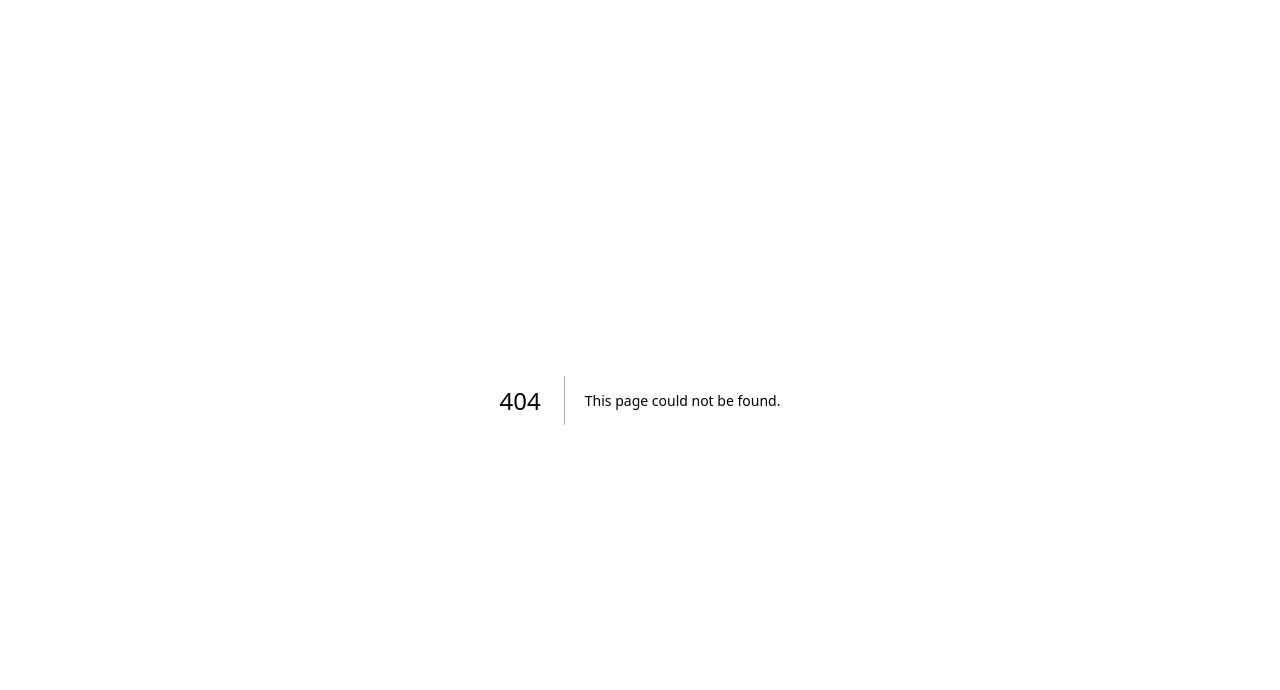
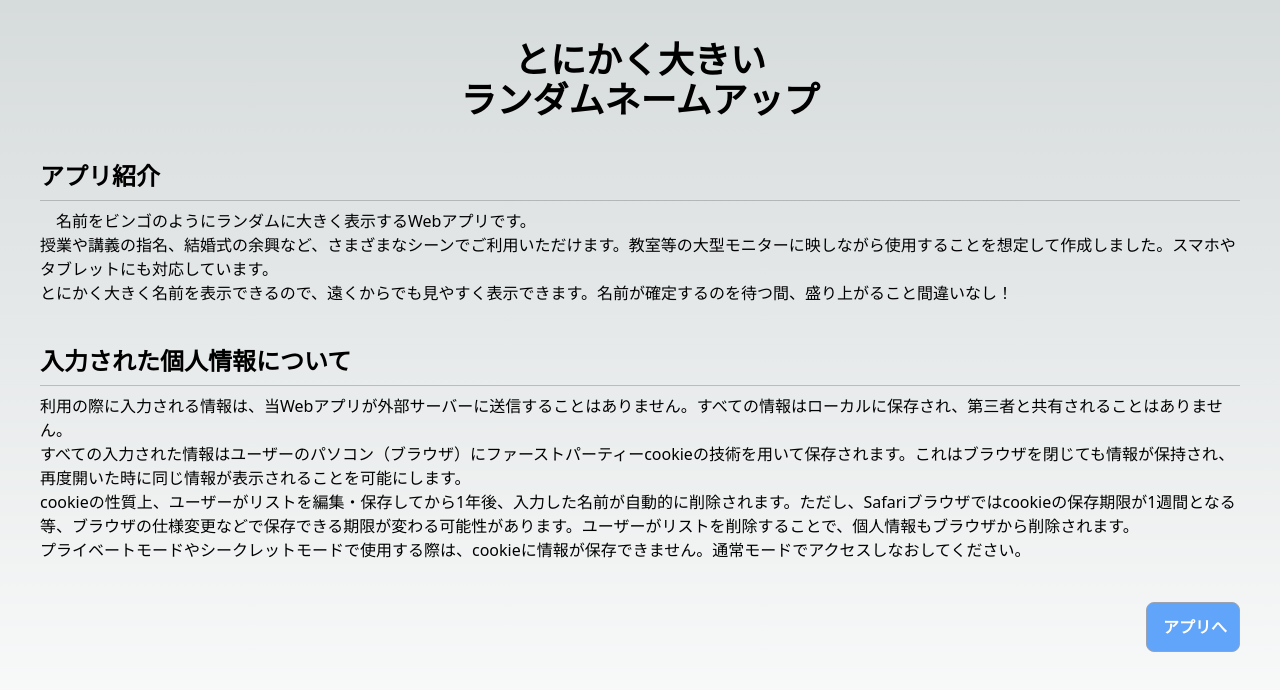
Before and after one commit to NyNaNr/randomNameApp, a Next.js app: page /random_name_app/howToUse in a window 1280 px wide. Before the commit this address had no page. Shown: the top 690 px of the page. Built offline with nearby package versions, Linux system fonts and the light colour scheme.

Commit message:
大枠作成

```diff
--- /dev/null
+++ b/pages/random_name_app/howToUse.tsx
@@ -0,0 +1,70 @@
+import Link from "next/link";
+import { Inter } from "next/font/google";
+import { useEffect, useState } from "react";
+import Head from "next/head";
+import { useRouter } from "next/router";
+
+const inter = Inter({ subsets: ["latin"] });
+
+export default function Home() {
+  const router = useRouter();
+  const currentUrl = `https://yur.vercel.app${router.asPath}`;
+  const [width, setWidth] = useState(0);
+
+  return (
+    <>
+      <Head>
+        <title>How to use - とにかく大きい ランダムネーム アプリ</title>
+        <meta property="og:url" content={currentUrl} />
+      </Head>
+
+      <div className="min-h-screen">
+        <div className="m-10">
+          <h1 className="text-4xl text-center font-bold mb-10">
+            とにかく大きい{width > 639 ? "" : <br></br>}
+            ランダムネームアップ
+          </h1>
+          <h2 className="text-2xl font-semibold ">アプリ紹介</h2>
+          <div className="paragraph mb-10">
+            <div className="flex border-b border-black/20 dark:border-white/20 mt-2 mb-2"></div>
+            <p>　名前をビンゴのようにランダムに大きく表示するWebアプリです。</p>
+            <p>
+              　授業や講義の指名、結婚式の余興など、さまざまなシーンでご利用いただけます。教室等の大型モニターに映しながら使用することを想定して作成しました。スマホやタブレットにも対応しています。
+            </p>
+            <p>
+              　とにかく大きく名前を表示できるので、遠くからでも見やすく表示できます。名前が確定するのを待つ間、盛り上がること間違いなし！
+            </p>
+          </div>
+          <h2 className="text-2xl font-semibold mb-2">
+            入力された個人情報について
+          </h2>
+          <div className="paragraph mb-10">
+            <div className="flex border-b border-black/20 dark:border-white/20 mt-2 mb-2"></div>
+            <p>
+              　利用の際に入力される情報は、当Webアプリが外部サーバーに送信することはありません。すべての情報はローカルに保存され、第三者と共有されることはありません。
+            </p>
+            <p>
+              　すべての入力された情報はユーザーのパソコン（ブラウザ）にファーストパーティーcookieの技術を用いて保存されます。これはブラウザを閉じても情報が保持され、再度開いた時に同じ情報が表示されることを可能にします。
+            </p>
+            <p>
+              　cookieの性質上、ユーザーがリストを編集・保存してから1年後、入力した名前が自動的に削除されます。ただし、Safariブラウザではcookieの保存期限が1週間となる等、ブラウザの仕様変更などで保存できる期限が変わる可能性があります。ユーザーがリストを削除することで、個人情報もブラウザから削除されます。
+            </p>
+            <p>
+              　プライベートモードやシークレットモードで使用する際は、cookieに情報が保存できません。通常モードでアクセスしなおしてください。
+            </p>
+          </div>
+          <div className="flex justify-end">
+            <Link
+              href={`/random_name_app/home`}
+              className={
+                "border border-solid p-3 pl-4 rounded-lg border-gray-400  bg-blue-400 text-white dark:text-black hover:bg-blue-500 font-semibold"
+              }
+            >
+              アプリへ
+            </Link>
+          </div>
+        </div>
+      </div>
+    </>
+  );
+}
```
